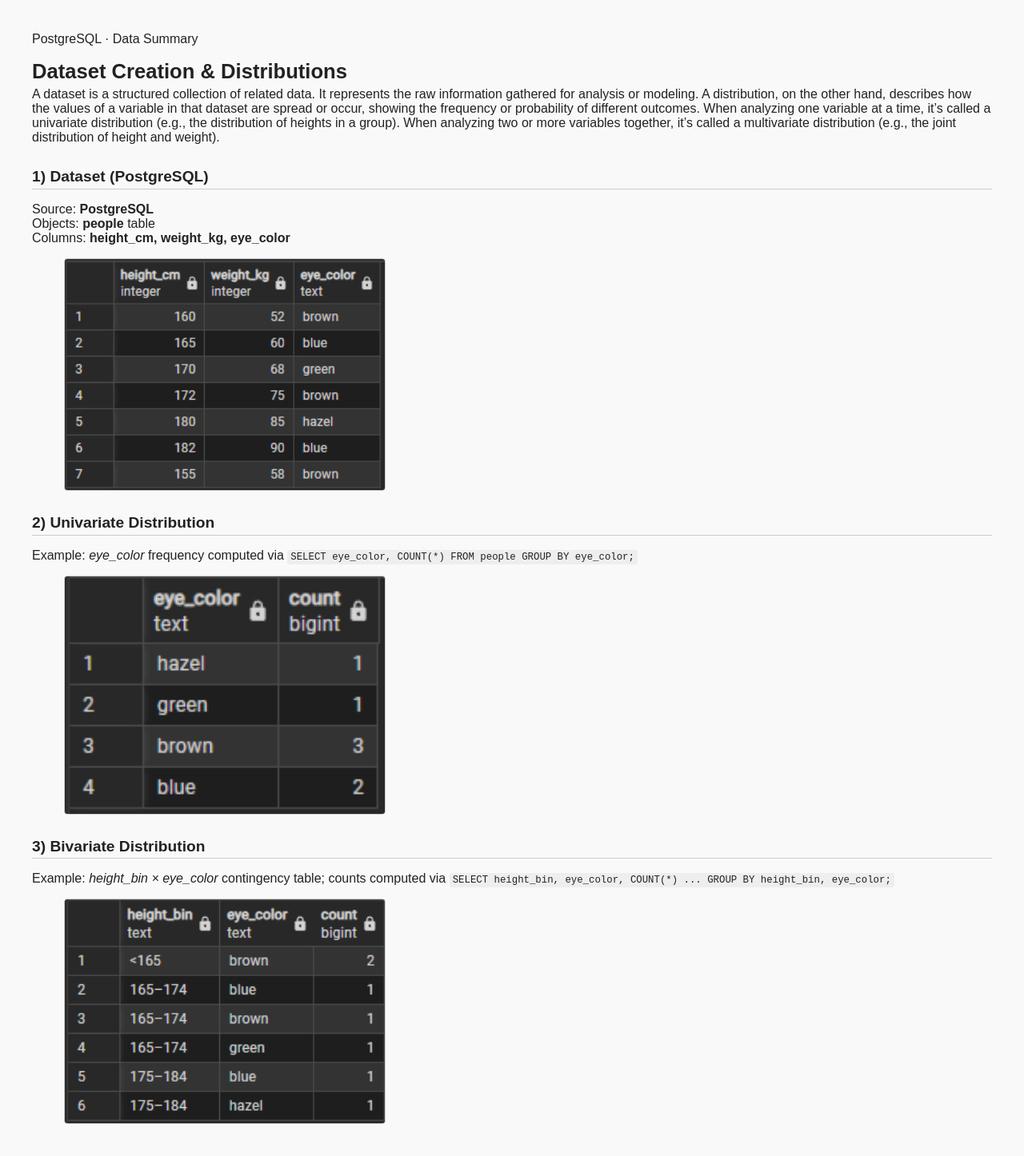
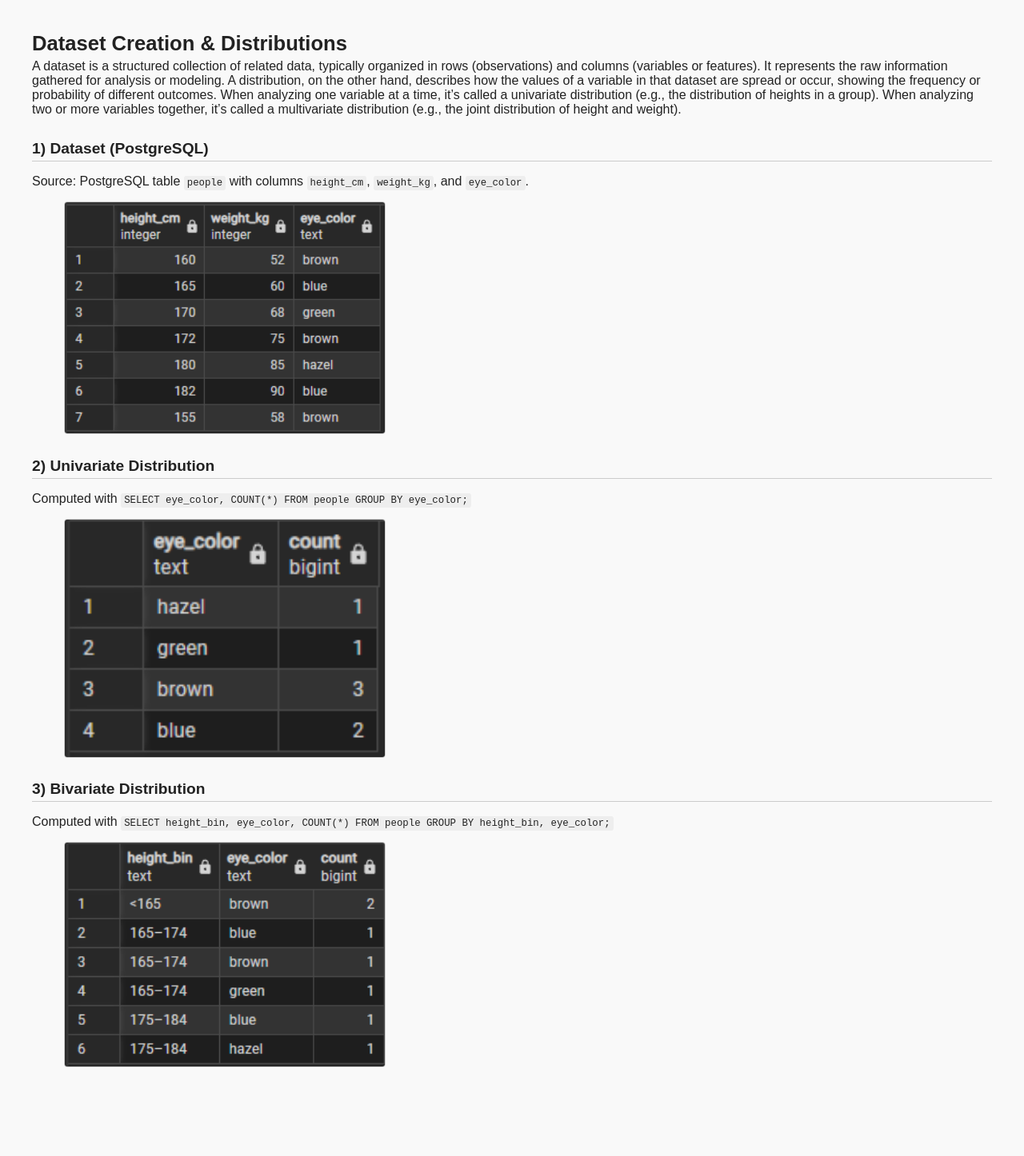
Before and after one commit to Nochman/Nochman.github.io, a Jekyll site: the page homeworks/week02.html, which Jekyll copies as it is, in a window 1280 px wide. Shown: the whole page at 80% size. Built offline with Jekyll 4.4.1, drawn with Linux system fonts in a browser that asks for light colours; after the commit the page ends 1375 px from its top, so only the background shows below that.

Commit message:
Update week02.html

```diff
--- a/homeworks/week02.html
+++ b/homeworks/week02.html
@@ -46,49 +46,33 @@ margin-bottom: 1em;
 </style>
 </head>
 <body>
-  <div class="container">
-    <header>
-      <div class="pill">PostgreSQL · Data Summary</div>
 <h1>Dataset Creation & Distributions</h1>
-      <p>A dataset is a structured collection of related data. It represents the raw information gathered for analysis or modeling.
-        A distribution, on the other hand, describes how the values of a variable in that dataset are spread or occur,
-        showing the frequency or probability of different outcomes. When analyzing one variable at a time, it’s called a univariate distribution (e.g., the distribution of heights in a group).
-        When analyzing two or more variables together, it’s called a multivariate distribution (e.g., the joint distribution of height and weight).</p>
-    </header>
+<p>A dataset is a structured collection of related data, typically organized in rows (observations) and columns (variables or features).
+  It represents the raw information gathered for analysis or modeling. A distribution,
+  on the other hand, describes how the values of a variable in that dataset are spread or occur,
+  showing the frequency or probability of different outcomes. When analyzing one variable at a time,
+  it’s called a univariate distribution (e.g., the distribution of heights in a group). When analyzing two or more variables together,
+  it’s called a multivariate distribution (e.g., the joint distribution of height and weight).</p>
 
-    <main class="card">
-      <!-- Dataset section -->
-      <section>
+
 <h2>1) Dataset (PostgreSQL)</h2>
-        <div class="meta">
-          <div>Source: <strong>PostgreSQL</strong></div>
-          <div>Objects: <strong>people</strong> table</div>
-          <div>Columns: <strong>height_cm, weight_kg, eye_color</strong></div>
-        </div>
+<p>Source: PostgreSQL table <code>people</code> with columns <code>height_cm</code>, <code>weight_kg</code>, and <code>eye_color</code>.</p>
 <figure>
-          <img class="shot" src="../assets/week02/table1.PNG" alt="Screenshot of the PostgreSQL dataset table" />
+<img src="../assets/week02/table1.PNG" alt="Dataset table screenshot" />
 </figure>
-      </section>
 
-      <!-- Univariate distribution section -->
-      <section>
+
 <h2>2) Univariate Distribution</h2>
-        <p>Example: <em>eye_color</em> frequency computed via <code>SELECT eye_color, COUNT(*) FROM people GROUP BY eye_color;</code></p>
+<p>Computed with <code>SELECT eye_color, COUNT(*) FROM people GROUP BY eye_color;</code></p>
 <figure>
-          <img class="shot" src="../assets/week02/univ.PNG" alt="Screenshot of univariate distribution table (eye_color counts)" />
+<img src="../assets/week02/univ.PNG" alt="Univariate distribution screenshot" />
 </figure>
-      </section>
 
-      <!-- Bivariate distribution section -->
-      <section>
+
 <h2>3) Bivariate Distribution</h2>
-        <p>Example: <em>height_bin × eye_color</em> contingency table; counts computed via <code>SELECT height_bin, eye_color, COUNT(*) ... GROUP BY height_bin, eye_color;</code></p>
+<p>Computed with <code>SELECT height_bin, eye_color, COUNT(*) FROM people GROUP BY height_bin, eye_color;</code></p>
 <figure>
-          <img class="shot" src="../assets/week02/biv.PNG" alt="Screenshot of bivariate distribution table (height bin by eye color)" />
+<img src="../assets/week02/biv.PNG" alt="Bivariate distribution screenshot" />
 </figure>
-      </section>
-
-    </main>
-  </div>
 </body>
 </html>
```
Lines whose indentation alone changed are shown as unchanged.
